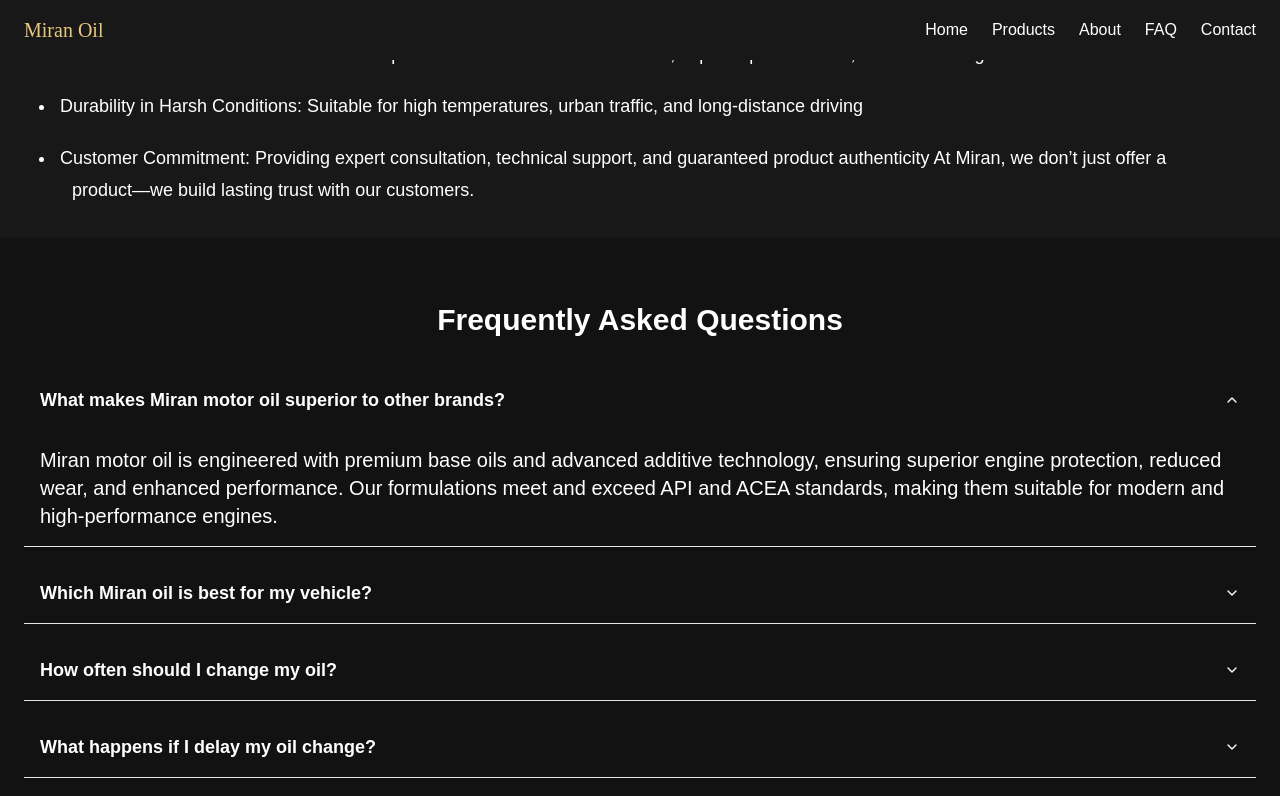
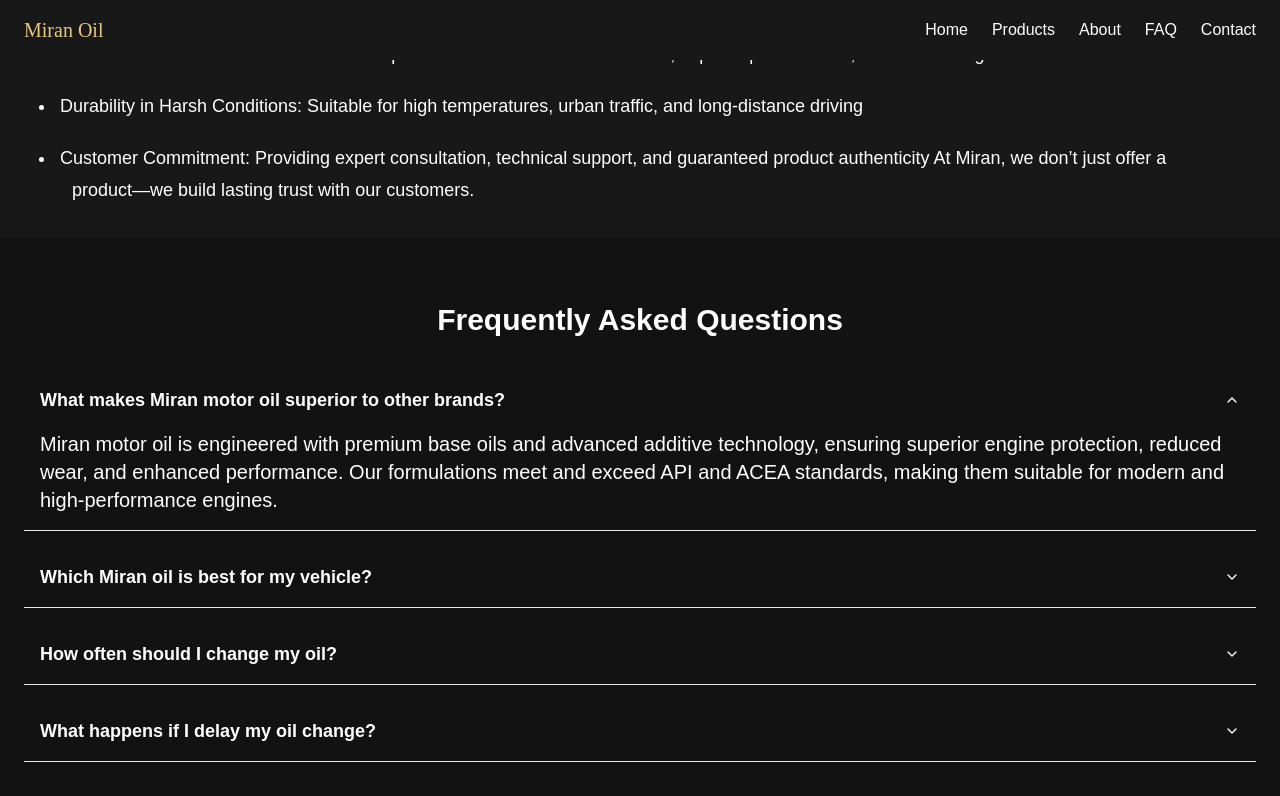
Before and after one commit to ItsEhsanMM/miran, a Next.js app: page / in a window 1280 px wide. Both pictures are taken after a click on the button "What makes Miran motor oil superior to other brands?". Shown: the part 1890-2686 px from the top of the page. Built offline with nearby package versions, Linux system fonts and the light colour scheme; a web font is replaced by a local one.

Commit message:
fix faq data rendering for bullet points

```diff
--- a/app/_components/FAQ.tsx
+++ b/app/_components/FAQ.tsx
@@ -20,7 +20,10 @@
             collapsible
             className="w-full space-y-4"
          >
-            {faqData.map((faq, index) => (
+            {faqData.map((faq, index) => {
+               const hasBullets = faq.answer.includes("•");
+               const [intro, ...bulletPoints] = faq.answer.split("•");
+               return (
                   <AccordionItem
                      key={index}
                      value={`item-${index}`}
@@ -29,13 +32,11 @@
                      <AccordionTrigger className="flex justify-between items-center w-full p-4 text-left text-lg font-semibold  hover:text-white/50 focus:outline-none focus-visible:ring-2 focus-visible:ring-gray-500">
                         {faq.question}
                      </AccordionTrigger>
-                  <AccordionContent className="p-4 ">
-                     {faq.answer.includes("•") ? (
-                        <ul className="list-disc list-inside space-y-4">
-                           {faq.answer
-                              .split("•")
-                              .slice(1)
-                              .map((item, i) => (
+                     <AccordionContent className="pl-4 space-y-2 ">
+                        {hasBullets && intro.trim() && <p>{intro.trim()}</p>}
+                        {hasBullets ? (
+                           <ul className="list-disc list-inside pl-2 space-y-1">
+                              {bulletPoints.map((item, i) => (
                                  <li
                                     key={i}
                                     className="text-xl"
@@ -45,11 +46,12 @@
                               ))}
                            </ul>
                         ) : (
-                        <p className="">{faq.answer}</p>
+                           <p>{faq.answer}</p>
                         )}
                      </AccordionContent>
                   </AccordionItem>
-            ))}
+               );
+            })}
          </Accordion>
       </section>
    );
```
Lines whose indentation alone changed are shown as unchanged.
